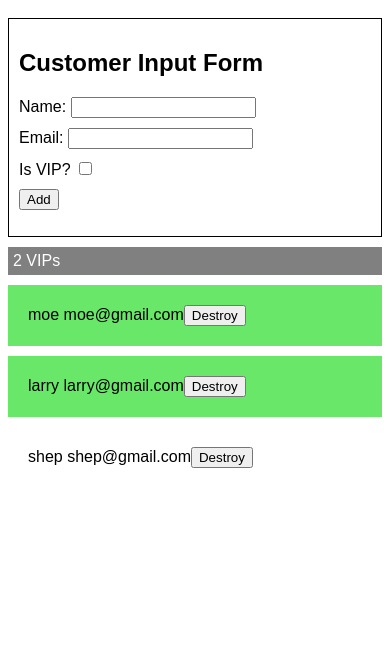
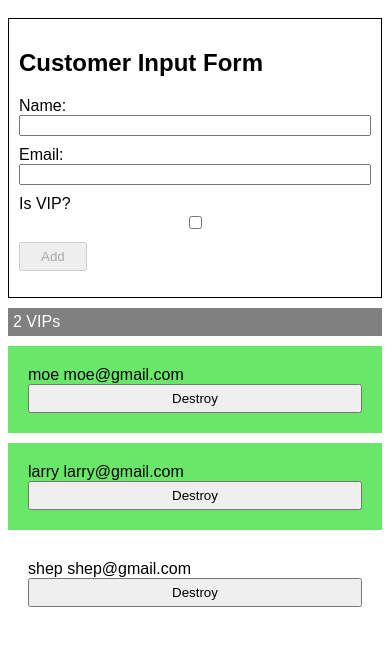
Before and after one commit to wulalasuperdope/acme-customers-vip-vjs-V2, a plain HTML site: page index.html in a window 390 px wide. Shown: the part 48-694 px from the top of the page. Drawn offline with Linux system fonts and the light colour scheme.

Commit message:
add input validation, disable the add button for invalid input and adjust webpage style to fit small screen

```diff
--- a/index.html
+++ b/index.html
@@ -1,6 +1,7 @@
 <html>
   <head>
     <title>acme customers vip</title>
+    <meta name="viewport" content="width=device-width, initial-scale=1" />
     <link href="style.css" rel="stylesheet" type="text/css" />
   </head>
   <body>
@@ -21,13 +22,10 @@
             <label for="isVIP">Is VIP? </label>
             <input name="isVIP" type="checkbox" id="isVIP" />
           </div>
-
-          <button id="addButton">Add</button>
+          <button disabled id="addButton">Add</button>
         </form>
       </div>
-      <div class="list-container">
-        <div class="customerList"></div>
-      </div>
+      <div class="customerList"></div>
     </div>
   </body>
   <script type="text/javascript" src="script.js"></script>
--- a/script.js
+++ b/script.js
@@ -10,7 +10,28 @@ const customerForm = document.querySelector('.form-container');
 const nameInput = document.querySelector('#name');
 const emailInput = document.querySelector('#email');
 const isVIPInput = document.querySelector('#isVIP');
-// const nameInput = docuemnt.querySelector('#name');
+
+const addButton = document.querySelector('#addButton');
+
+const checkValidity = () => {
+  if (
+    nameInput.value &&
+    emailInput.value &&
+    emailInput.value.indexOf('@') !== -1
+  ) {
+    addButton.removeAttribute('disabled');
+  } else {
+    addButton.setAttribute('disabled', 'disabled');
+  }
+};
+
+nameInput.addEventListener('keyup', (ev) => {
+  checkValidity();
+});
+
+emailInput.addEventListener('keyup', (ev) => {
+  checkValidity();
+});
 
 customerForm.addEventListener('submit', (ev) => {
   ev.preventDefault();
@@ -23,6 +44,7 @@ customerForm.addEventListener('submit', (ev) => {
   nameInput.value = '';
   emailInput.value = '';
   isVIPInput.checked = false;
+  checkValidity();
   render();
 });
 
--- a/style.css
+++ b/style.css
@@ -13,7 +13,17 @@ span {
 }
 .input-row {
   margin-bottom: 10px;
+  display: flex;
 }
+
+.input-row label {
+  flex: 1;
+}
+
+.input-row input {
+  flex: 2;
+}
+
 .VIP-status {
   background-color: grey;
   color: white;
@@ -23,9 +33,33 @@ span {
 .customer {
   margin-bottom: 10px;
   padding: 20px;
+  display: flex;
+  justify-content: space-between;
 }
 .customervip {
   margin-bottom: 10px;
   padding: 20px;
   background-color: rgb(104, 231, 104);
+  display: flex;
+  justify-content: space-between;
 }
+
+#addButton {
+  padding: 5px 20px;
+}
+
+.destroy {
+  padding: 5px 40px;
+}
+
+@media (max-width: 800px) {
+  .input-row {
+    flex-direction: column;
+  }
+  .customer {
+    flex-direction: column;
+  }
+  .customervip {
+    flex-direction: column;
+  }
+}
```
